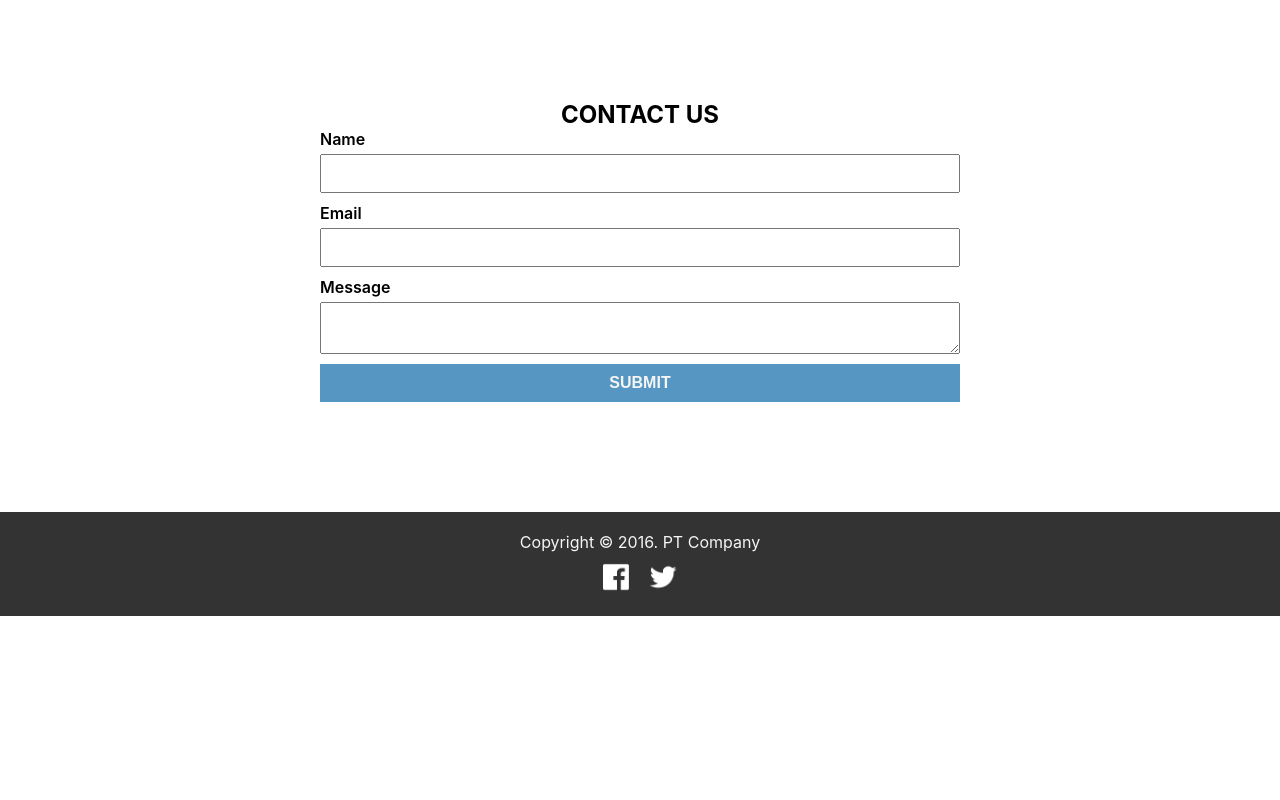
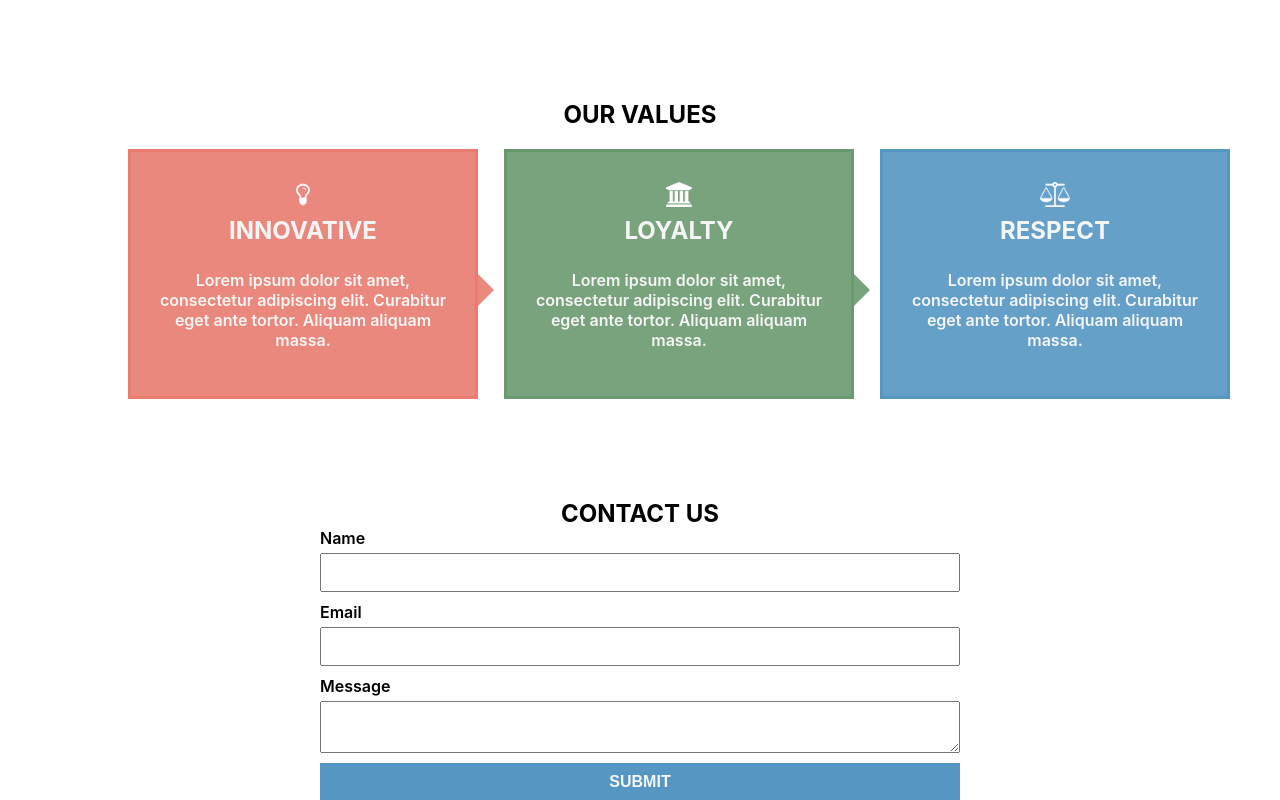
Before and after one commit to Fadil3/suitmedia-frontend, a React (Create React App) app: page / in a window 1280 px wide. Shown: the top 800 px of the page. Built offline with nearby package versions, Linux system fonts and the light colour scheme.

Commit message:
Update App.js

```diff
--- a/src/App.js
+++ b/src/App.js
@@ -1,10 +1,11 @@
 import './App.css'
-import { Footer } from './components'
-import { ContactModule } from './modules'
+import { Footer, Value } from './components'
+import { ContactModule, ValuesModule } from './modules'
 
 function App() {
   return (
     <div className="App">
+      <ValuesModule />
       <ContactModule />
       <Footer />
     </div>
```
